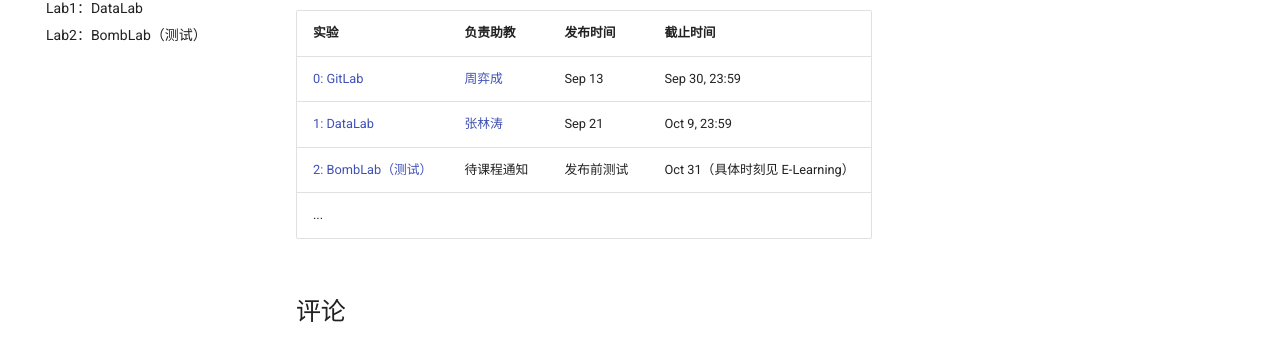
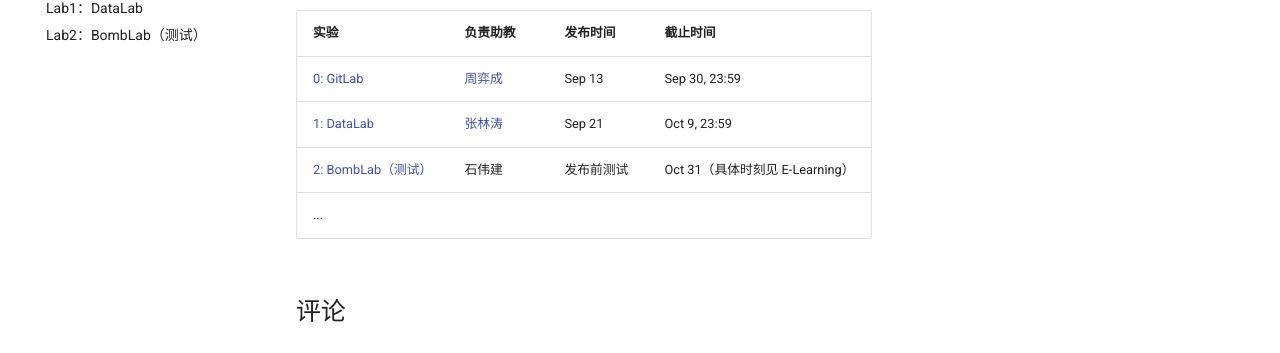
Before and after one commit to ICS-26Fall-FDU/ICS-26Fall-FDU.github.io, an MkDocs documentation site: the page built from docs/labs/index.md, in a window 1280 px wide. Shown: the part 259-612 px from the top of the page. Built offline with MkDocs 1.6.1 and Material for MkDocs 9.7.7, drawn with Linux system fonts in a browser that asks for light colours; comment, search, counter and statistics services are not loaded.

Commit message:
List Shi Weijian as the BombLab teaching assistant

```diff
--- a/docs/labs/index.md
+++ b/docs/labs/index.md
@@ -10,5 +10,5 @@ title: 实验总览
 |------|----------|----------| -------- |
 | [0: GitLab](./lab0-git-lab/) | [周弈成](mailto:yichengzhou23@m.fudan.edu.cn) | Sep 13 | Sep 30, 23:59 |
 | [1: DataLab](./lab1-data-lab/) | [张林涛](mailto:lintaozhang25@m.fudan.edu.cn) | Sep 21 | Oct 9, 23:59 |
-| [2: BombLab（测试）](lab2-bomblab.md) | 待课程通知 | 发布前测试 | Oct 31（具体时刻见 E-Learning） |
+| [2: BombLab（测试）](lab2-bomblab.md) | 石伟建 | 发布前测试 | Oct 31（具体时刻见 E-Learning） |
 | ... |
```
